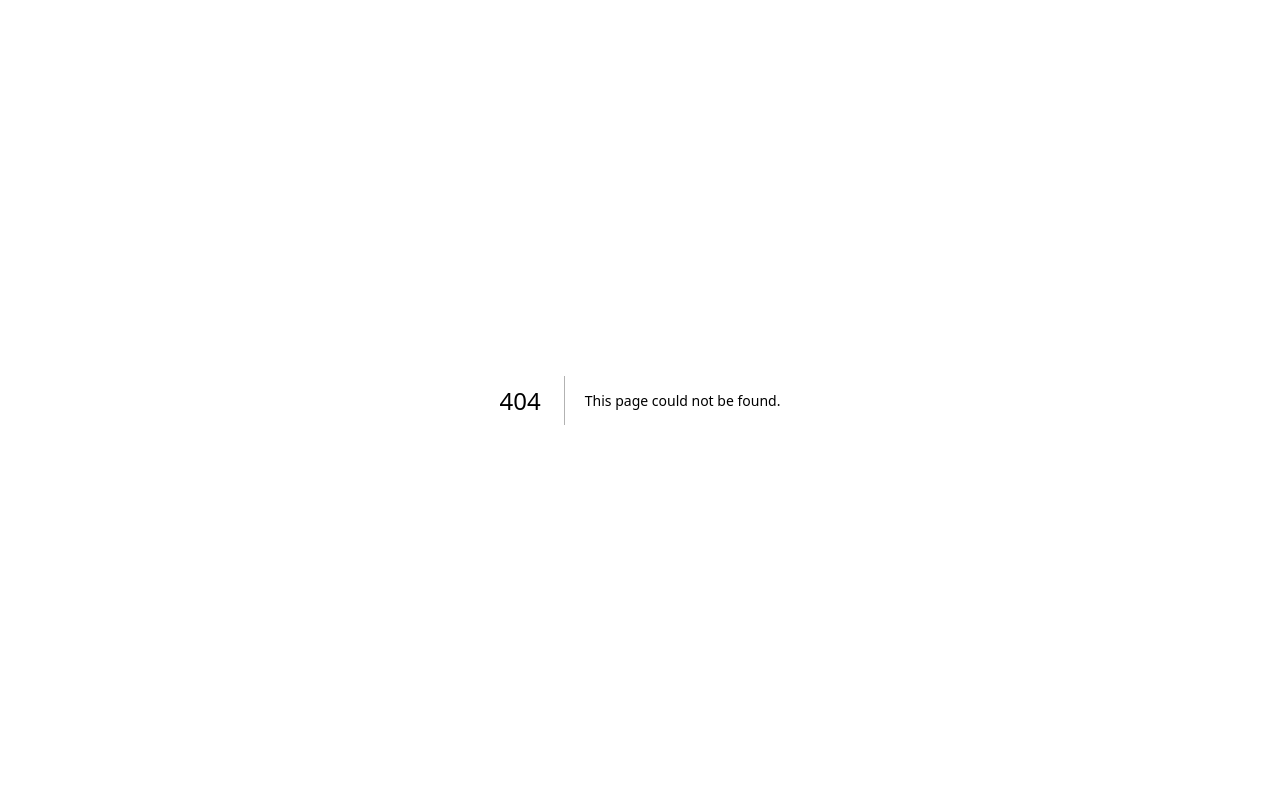
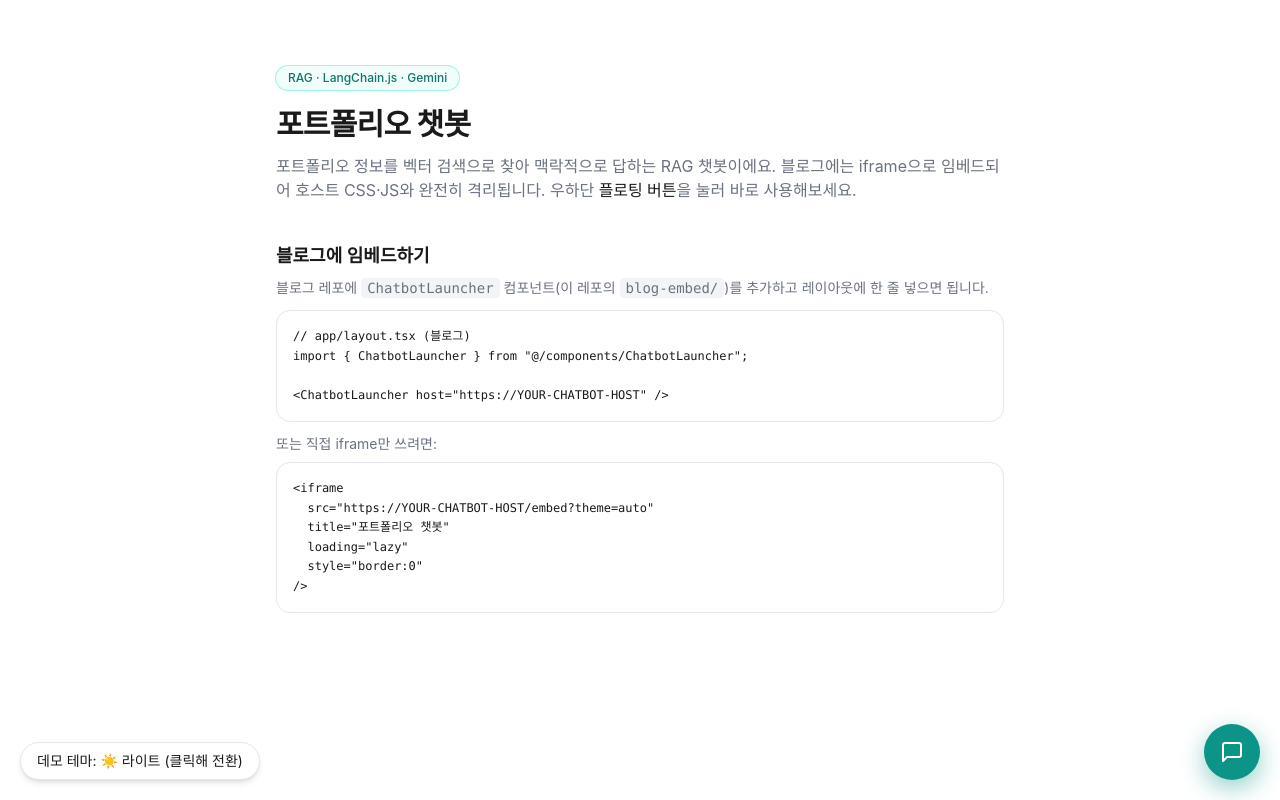
Before and after one commit to InwooLeeme/portfolio-chatbot, a Next.js app: page / in a window 1280 px wide. Before the commit this address had no page. Built offline with nearby package versions, Linux system fonts and the light colour scheme.

Commit message:
feat(demo): 데모 랜딩 페이지 + 리로드 없는 테마 동기화 런처

```diff
--- /dev/null
+++ b/app/page.tsx
@@ -0,0 +1,48 @@
+import { DemoLauncher } from "@/components/demo/DemoLauncher";
+
+// 데모/랜딩 페이지. 우하단 플로팅 런처로 챗봇을 직접 띄워볼 수 있고,
+// 블로그에 임베드하는 방법을 안내한다.
+export default function Home() {
+  return (
+    <main className="mx-auto max-w-3xl px-5 py-16">
+      <span className="inline-flex items-center gap-2 rounded-full bg-[var(--chip-bg)] px-3 py-1 text-xs font-medium text-[var(--chip-fg)] ring-1 ring-[var(--chip-border)]">
+        RAG · LangChain.js · Gemini
+      </span>
+      <h1 className="mt-4 text-3xl font-bold tracking-tight">포트폴리오 챗봇</h1>
+      <p className="mt-3 text-[var(--muted)]">
+        포트폴리오 정보를 벡터 검색으로 찾아 맥락적으로 답하는 RAG 챗봇이에요. 블로그에는
+        iframe으로 임베드되어 호스트 CSS·JS와 완전히 격리됩니다. 우하단{" "}
+        <span className="font-medium text-[var(--foreground)]">플로팅 버튼</span>을 눌러
+        바로 사용해보세요.
+      </p>
+
+      <section className="mt-10">
+        <h2 className="text-lg font-semibold">블로그에 임베드하기</h2>
+        <p className="mt-2 text-sm text-[var(--muted)]">
+          블로그 레포에 <code className="rounded bg-[var(--muted-bg)] px-1.5 py-0.5">ChatbotLauncher</code>{" "}
+          컴포넌트(이 레포의 <code className="rounded bg-[var(--muted-bg)] px-1.5 py-0.5">blog-embed/</code>)를
+          추가하고 레이아웃에 한 줄 넣으면 됩니다.
+        </p>
+        <pre className="mt-3 overflow-x-auto rounded-[var(--radius)] border border-[var(--border)] bg-[var(--card)] p-4 text-xs leading-relaxed">
+{`// app/layout.tsx (블로그)
+import { ChatbotLauncher } from "@/components/ChatbotLauncher";
+
+<ChatbotLauncher host="https://YOUR-CHATBOT-HOST" />`}
+        </pre>
+        <p className="mt-3 text-sm text-[var(--muted)]">
+          또는 직접 iframe만 쓰려면:
+        </p>
+        <pre className="mt-2 overflow-x-auto rounded-[var(--radius)] border border-[var(--border)] bg-[var(--card)] p-4 text-xs leading-relaxed">
+{`<iframe
+  src="https://YOUR-CHATBOT-HOST/embed?theme=auto"
+  title="포트폴리오 챗봇"
+  loading="lazy"
+  style="border:0"
+/>`}
+        </pre>
+      </section>
+
+      <DemoLauncher />
+    </main>
+  );
+}
--- /dev/null
+++ b/components/demo/DemoLauncher.tsx
@@ -0,0 +1,78 @@
+"use client";
+
+// 데모용 런처. ChatbotLauncher와 같지만 자체 토글로 블로그 테마 동기화를
+// 시뮬레이션하고, same-origin이라 iframe src에 상대 경로(/embed)를 쓴다.
+
+import { useEffect, useRef, useState } from "react";
+import { MessageSquare, X } from "lucide-react";
+
+export function DemoLauncher() {
+  const [open, setOpen] = useState(false);
+  const [ready, setReady] = useState(false);
+  const [theme, setTheme] = useState<"light" | "dark">("light");
+  const iframeRef = useRef<HTMLIFrameElement>(null);
+  // iframe src는 최초 테마로 한 번만 고정 — 이후 변경은 리로드 없이 postMessage로만 반영
+  const [iframeSrc] = useState(() => `/embed?theme=${theme}`);
+
+  useEffect(() => {
+    const onMessage = (e: MessageEvent) => {
+      if (e.origin !== window.location.origin) return;
+      if (e.data?.type === "chatbot:ready") setReady(true);
+    };
+    window.addEventListener("message", onMessage);
+    return () => window.removeEventListener("message", onMessage);
+  }, []);
+
+  // 데모 테마 토글 → iframe에 실시간 반영 (블로그 동기화 시뮬레이션)
+  useEffect(() => {
+    if (!ready) return;
+    iframeRef.current?.contentWindow?.postMessage(
+      { type: "theme", value: theme },
+      window.location.origin,
+    );
+  }, [theme, ready]);
+
+  return (
+    <>
+      <button
+        type="button"
+        onClick={() => setTheme((t) => (t === "dark" ? "light" : "dark"))}
+        className="fixed left-5 bottom-5 z-[2147483000] rounded-full border border-[var(--border)] bg-[var(--card)] px-4 py-2 text-sm shadow-md"
+      >
+        데모 테마: {theme === "dark" ? "🌙 다크" : "☀️ 라이트"} (클릭해 전환)
+      </button>
+
+      <div
+        aria-hidden={!open}
+        className="fixed right-5 bottom-[88px] z-[2147483000] overflow-hidden rounded-2xl shadow-2xl transition-all duration-200"
+        style={{
+          width: "min(380px, calc(100vw - 40px))",
+          height: "min(600px, calc(100vh - 140px))",
+          opacity: open ? 1 : 0,
+          transform: open ? "translateY(0) scale(1)" : "translateY(12px) scale(0.96)",
+          transformOrigin: "bottom right",
+          pointerEvents: open ? "auto" : "none",
+        }}
+      >
+        <iframe
+          ref={iframeRef}
+          src={iframeSrc}
+          title="포트폴리오 챗봇"
+          loading="lazy"
+          style={{ border: 0, width: "100%", height: "100%", display: "block" }}
+        />
+      </div>
+
+      <button
+        type="button"
+        onClick={() => setOpen((v) => !v)}
+        aria-label={open ? "챗봇 닫기" : "챗봇 열기"}
+        aria-expanded={open}
+        className="fixed right-5 bottom-5 z-[2147483000] grid h-14 w-14 place-items-center rounded-full text-white shadow-lg transition-transform hover:scale-105"
+        style={{ background: "#0d9488", boxShadow: "0 8px 24px rgba(13,148,136,0.45)" }}
+      >
+        {open ? <X size={22} /> : <MessageSquare size={24} />}
+      </button>
+    </>
+  );
+}
```
